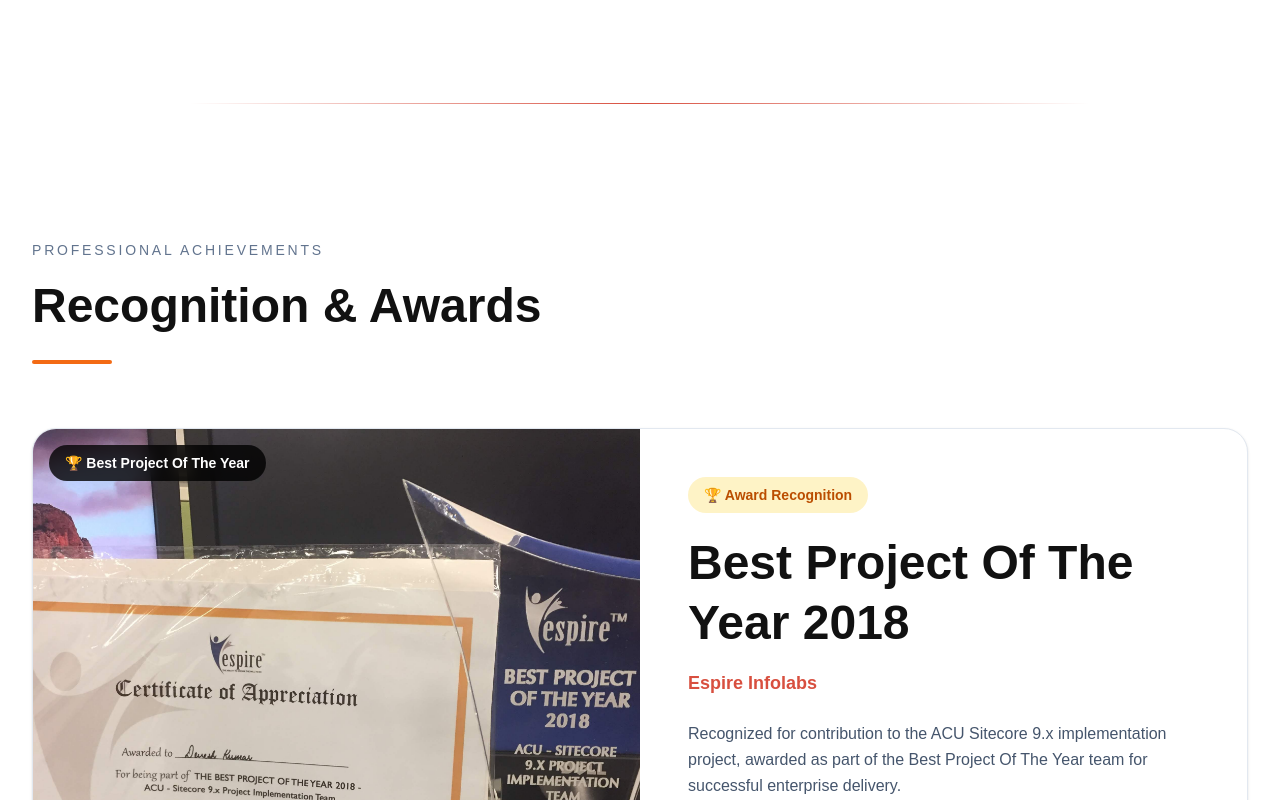
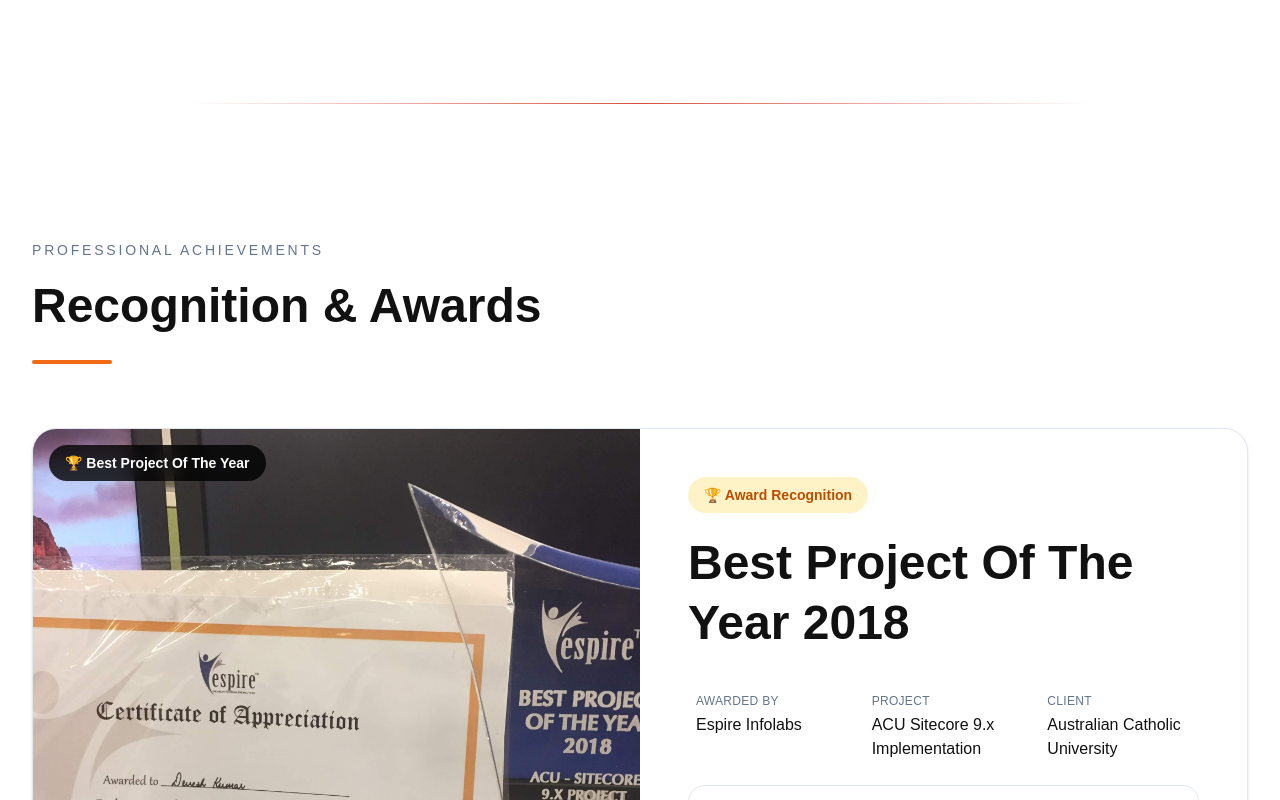
Before and after one commit to devesh-kumar-03/portfolio, a Next.js app: page / in a window 1280 px wide. Shown: the part 2000-2800 px from the top of the page. Built offline with nearby package versions, Linux system fonts and the light colour scheme.

Commit message:
Updated hero image size

```diff
--- a/components/Navbar.tsx
+++ b/components/Navbar.tsx
@@ -2,6 +2,7 @@
 
 import { useState } from "react";
 import { Menu, X } from "lucide-react";
+import Image from "next/image";
 
 import Container from "./Container";
 
@@ -59,9 +60,30 @@
 
           <a
             href="/"
-            className="text-sm font-bold md:text-xl"
+            className="flex items-center gap-3"
           >
-            Devesh Kumar
+            <div
+              className="
+      flex
+      h-11
+      w-11
+      items-center
+      justify-center
+      rounded-xl
+      border-2
+      border-[#d84f3f]
+      bg-white
+      font-bold
+      shadow-sm
+    "
+            >
+              <span>D</span>
+              <span className="text-[#d84f3f]">K</span>
+            </div>
+
+            <span className="text-sm font-bold md:text-xl">
+              Devesh Kumar
+            </span>
           </a>
 
           {/* Desktop Nav */}
--- a/sections/Awards.tsx
+++ b/sections/Awards.tsx
@@ -107,16 +107,73 @@
                                 Best Project Of The Year 2018
                             </h3>
 
-                            <p
-                                className="
-                  mt-4
-                  text-lg
-                  font-semibold
-                  text-[#d84f3f]
-                "
-                            >
-                                Espire Infolabs
-                            </p>
+                            <div className="mt-8 grid gap-4 sm:grid-cols-3">
+                                <div className="rounded-2xl  p-2">
+                                    <p className="mb-1 text-xs uppercase tracking-wide text-slate-500">
+                                        Awarded By
+                                    </p>
+
+                                    <p className="">
+                                        Espire Infolabs
+                                    </p>
+                                </div>
+
+                                <div className="rounded-2xl  p-2">
+                                    <p className="mb-1 text-xs uppercase tracking-wide text-slate-500">
+                                        Project
+                                    </p>
+
+                                    <p className="">
+                                        ACU Sitecore 9.x Implementation
+                                    </p>
+                                </div>
+
+                                <div className="rounded-2xl  p-2">
+                                    <p className="mb-1 text-xs uppercase tracking-wide text-slate-500">
+                                        Client
+                                    </p>
+
+                                    <p className="">
+                                        Australian Catholic University
+                                    </p>
+                                </div>
+                            </div>
+
+                            <div className="mt-4">
+                                <a
+                                    href="https://www.acu.edu.au/"
+                                    target="_blank"
+                                    rel="noopener noreferrer"
+                                    className="
+      flex
+      items-center
+      justify-between
+      rounded-2xl
+      border
+      border-slate-200
+      p-4
+      transition-all
+      hover:border-[#d84f3f]
+      hover:bg-[#fff8f5]
+    "
+                                >
+                                    <div>
+                                        <p className="text-xs uppercase tracking-wide text-slate-500">
+                                            Client Website
+                                        </p>
+
+                                        <p className="mt-1 font-semibold text-[#d84f3f]">
+                                            Australian Catholic University
+                                        </p>
+                                    </div>
+
+                                    <span className="font-semibold text-[#d84f3f]">
+                                        Open Site →
+                                    </span>
+                                </a>
+                            </div>
+
+
 
                             <p
                                 className="
@@ -139,19 +196,19 @@
                   sm:grid-cols-2
                 "
                             >
-                                <div className="rounded-2xl bg-slate-50 p-4">
+                                <div className="rounded-2xl bg-slate-50 ">
                                     ✓ Sitecore 9.x Enterprise Platform
                                 </div>
 
-                                <div className="rounded-2xl bg-slate-50 p-4">
+                                <div className="rounded-2xl bg-slate-50 ">
                                     ✓ Best Project Of The Year
                                 </div>
 
-                                <div className="rounded-2xl bg-slate-50 p-4">
+                                <div className="rounded-2xl bg-slate-50 ">
                                     ✓ Outstanding Contribution
                                 </div>
 
-                                <div className="rounded-2xl bg-slate-50 p-4">
+                                <div className="rounded-2xl bg-slate-50 ">
                                     ✓ Enterprise Delivery Excellence
                                 </div>
                             </div>
```
Also changed, not shown: public/images/logo.png (added).
